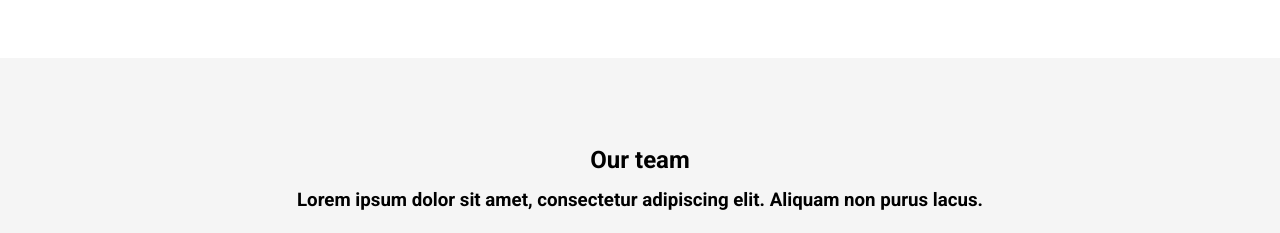
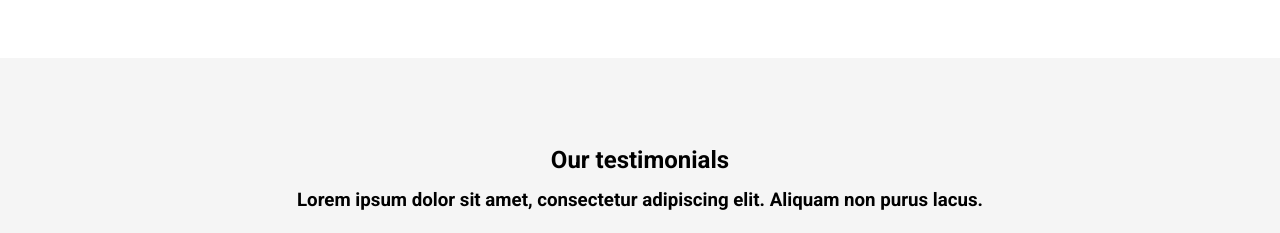
Before and after one commit to jasmine1909/online-course, a plain HTML site: page index.html in a window 1280 px wide. Shown: the part 4120-4353 px from the top of the page. Drawn offline with Linux system fonts and the light colour scheme.

Commit message:
Update index.html

```diff
--- a/index.html
+++ b/index.html
@@ -350,7 +350,7 @@
     <!--course-->
     <section class="testimonials py-5" id="testimonials">
       <div class="container">
-        <h1>Our team</h1>
+        <h1>Our testimonials</h1>
         <h3>
           Lorem ipsum dolor sit amet, consectetur adipiscing elit. Aliquam non
           purus lacus.
```
